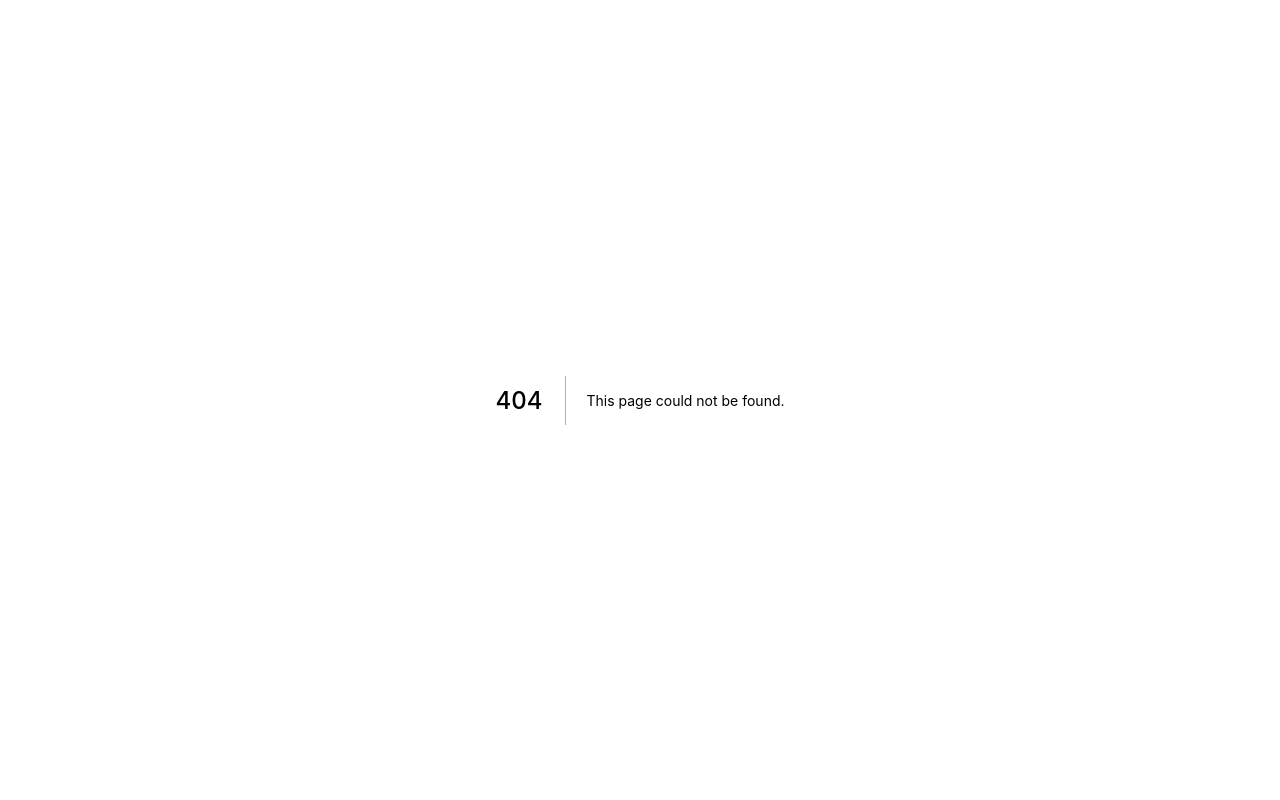
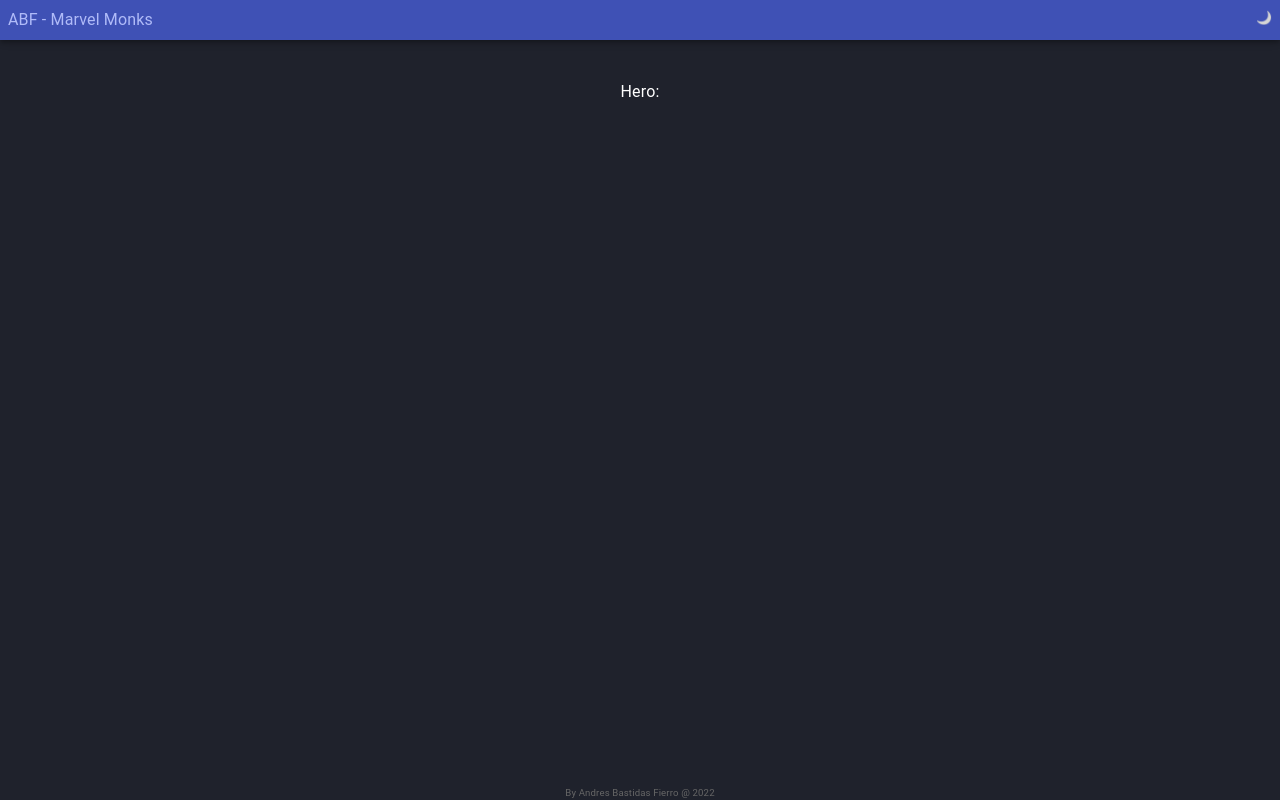
Before and after one commit to andna/abf_mediamonks, a Next.js app: page /heroes/1 in a window 1280 px wide. Before the commit this address had no page. Built offline with nearby package versions, Linux system fonts and the light colour scheme.

Commit message:
semi final styling

```diff
--- /dev/null
+++ b/components/atoms/colors.js
@@ -0,0 +1,14 @@
+const colors = {
+    appbarColor : '#b0bbf8',
+    avatarBg: '#3c8ca9',
+    footerColor: '#666',
+    blueBright: '#3f51b5',
+    blueDark: '#1f222c',
+    bluePale: '#2a2e3d',
+    textLight: '#4a4d65',
+    redBright: '#9fc25d',
+    white: '#ffffff',
+    lightGray: '#d6dce6'
+}
+
+module.exports = colors;
--- a/components/organisms/AppBarHome.tsx
+++ b/components/organisms/AppBarHome.tsx
@@ -1,15 +1,16 @@
 import React from "react";
-import {AppBar, Typography} from "@mui/material";
+import {AppBar, Typography, Tooltip} from "@mui/material";
 import Image from "next/image";
+import colors from "../atoms/colors";
 
 const styles = {
 
     appbar: {
         padding: '8px',
         display: 'flex',
-        color: '#b0bbf8',
+        color: colors.appbarColor,
         fontSize: '0.8em',
-        //userSelect: 'none'
+        userSelect: 'none' as 'none',
     },
     switcher: {
         cursor: 'pointer',
@@ -34,11 +35,13 @@ const AppBarHome: React.FC<Props> = ({isDarkMode, setIsDarkMode, title }) => {
                 <Typography component="div" sx={{ flexGrow: 1 }}>
                     { title }
                 </Typography>
+                <Tooltip title={`Change to ${isDarkMode ? `Light` : `Dark`} theme`}
+                         placement="left">
                 <span style={styles.switcher}
-                      onClick={() => setIsDarkMode(!isDarkMode)}
-                      title={`Change to ${isDarkMode ? `Light` : `Dark`} theme`}>
+                      onClick={() => setIsDarkMode(!isDarkMode)}>
                             {isDarkMode ? ' 🌙' : ' 🔆'}
                         </span>
+                </Tooltip>
             </div>
         </AppBar>
     )
--- a/components/templates/Layout.tsx
+++ b/components/templates/Layout.tsx
@@ -4,7 +4,7 @@ import CssBaseline from "@mui/material/CssBaseline";
 import { Container, AppBar, Typography, Menu, MenuItem } from '@mui/material';
 import React, { useState, useEffect } from "react";
 import {Theme} from "@mui/system";
-import Image from 'next/image'
+import colors from "../atoms/colors";
 import AppBarHome from "../organisms/AppBarHome";
 
 
@@ -13,29 +13,14 @@ type Props = {
 }
 const styles = {
 
-    appbar: {
-        padding: '8px',
-        display: 'flex',
-        color: '#b0bbf8',
-        fontSize: '0.8em',
-        //userSelect: 'none'
-    },
     footer: {
-        //textAlign: 'center',
+        textAlign: 'center' as 'center',
         zIndex: -1,
-       // position: 'absolute',
+        position: 'absolute' as 'absolute',
         bottom: 0,
         width: '100%',
         fontSize: '0.6em',
-        color: '#666',
-    },
-    github: {
-        textDecoration: 'underline'
-    },
-    switcher: {
-        cursor: 'pointer',
-        paddingLeft: '16px',
-        filter: 'grayscale(1) contrast(0.5) brightness(1.3)',
+        color: colors.footerColor,
     },
     content: {
         marginTop: 8,
@@ -55,18 +40,18 @@ const Layout: React.FC<Props> = ({
         palette: {
             //type: 'dark',
             primary: {
-                main: '#3f51b5',
+                main: colors.blueBright,
             },
             secondary: {
-                main: '#f50057',
+                main: colors.redBright,
             },
             background: {
-                default: '#1f222c',
-                paper: '#2a2e3d',
+                default: colors.blueDark,
+                paper: colors.bluePale,
             },
             text: {
-                primary: '#ffffff',
-                secondary: '#ffffff',
+                primary: colors.white,
+                secondary: colors.white,
             },
         },
     });
@@ -74,12 +59,15 @@ const Layout: React.FC<Props> = ({
         palette: {
             //type: 'light',
             background: {
-                default: '#d6dce6',
+                default: colors.lightGray,
+            },
+            text: {
+                primary: colors.textLight,
             },
         },
     });
 
-    const title : string = 'ABF - Media.Monks Challenge';
+    const title : string = 'ABF - Marvel Monks';
 
     return <div>
         <Head>
@@ -88,6 +76,7 @@ const Layout: React.FC<Props> = ({
             <link rel="icon" href="/favicon.ico" />
         </Head>
 
+        <main>
             <ThemeProvider theme={isDarkMode ? themeDark : themeLight}>
                 <CssBaseline />
                 <AppBarHome isDarkMode={isDarkMode} setIsDarkMode={setIsDarkMode} title={title}/>
@@ -95,11 +84,13 @@ const Layout: React.FC<Props> = ({
                     {children}
                 </Container>
             </ThemeProvider>
-        <footer style={styles.footer}>
+        </main>
+        <footer>
             <a
                 href="https://github.com/andna/abf_mediamonks"
                 target="_blank"
                 rel="noopener noreferrer"
+                style={styles.footer}
             >
                 By Andres Bastidas Fierro @ 2022
             </a>
--- a/pages/_app.js
+++ b/pages/_app.js
@@ -1,7 +1,10 @@
 import '../styles/globals.css'
+import Layout from "../components/templates/Layout";
 
 function MyApp({ Component, pageProps }) {
-  return <Component {...pageProps} />
+  return <Layout>
+    <Component {...pageProps} />
+  </Layout>
 }
 
 export default MyApp
--- /dev/null
+++ b/pages/heroes/[hid].tsx
@@ -0,0 +1,11 @@
+import { useRouter } from 'next/router'
+
+const HeroPage = () => {
+    const router = useRouter()
+    const {
+        query: { pid },
+    } = router
+    return <p>Hero: {pid}</p>
+}
+
+export default HeroPage
```
Also changed, not shown: components/molecules/HeroExtraInfo.tsx (+7 -7 lines), components/molecules/Search.tsx (+14 -2 lines), components/organisms/HeroCard.tsx (+33 -5 lines), components/templates/HeroList.tsx (+19 -5 lines), pages/index.tsx (+8 -13 lines), components/atoms/loader/index.tsx (renamed from components/atoms/loader/index.js), 1 other file (tests, documents, lock files or other folders). Lines whose indentation alone changed are shown as unchanged.
